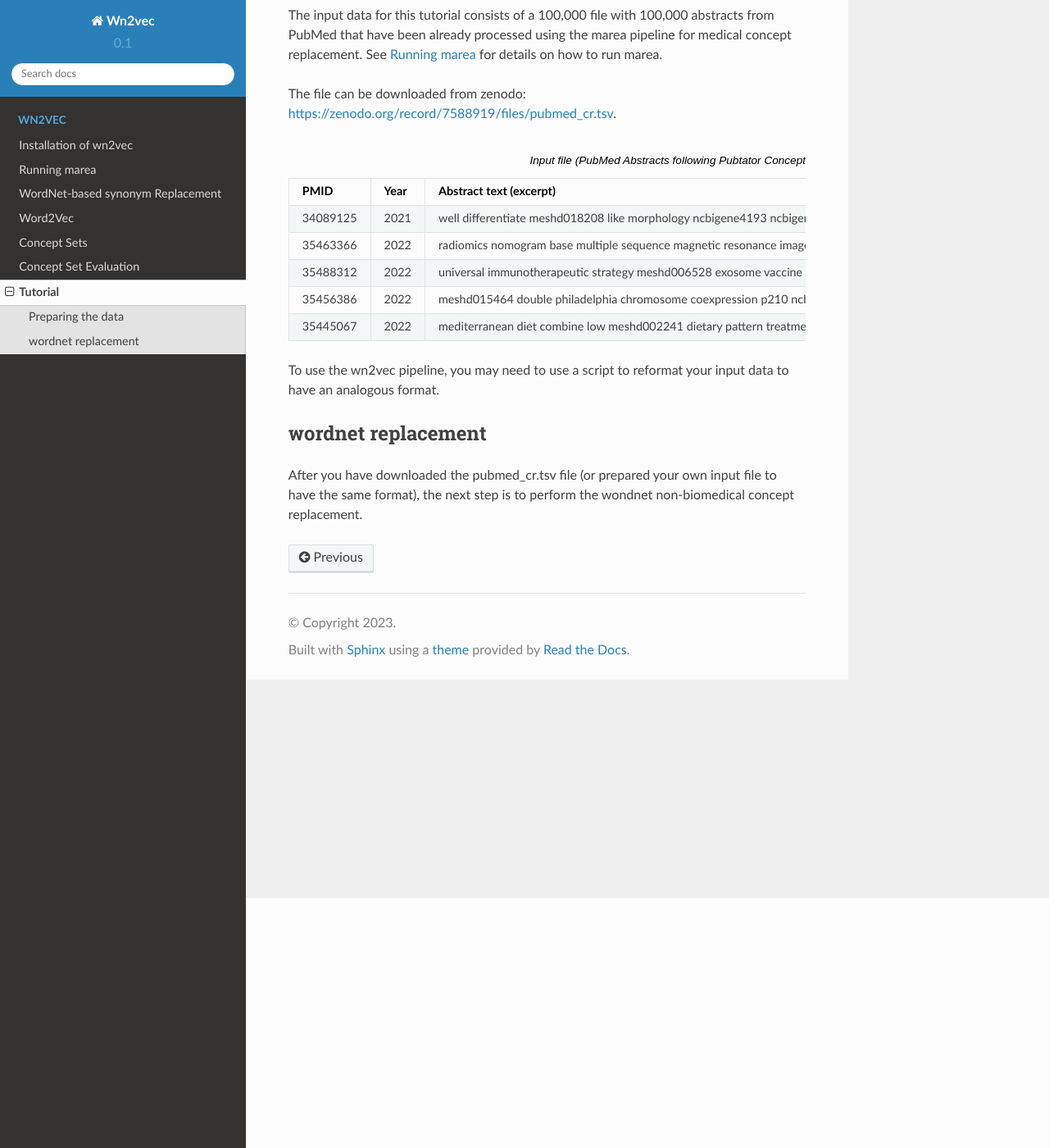
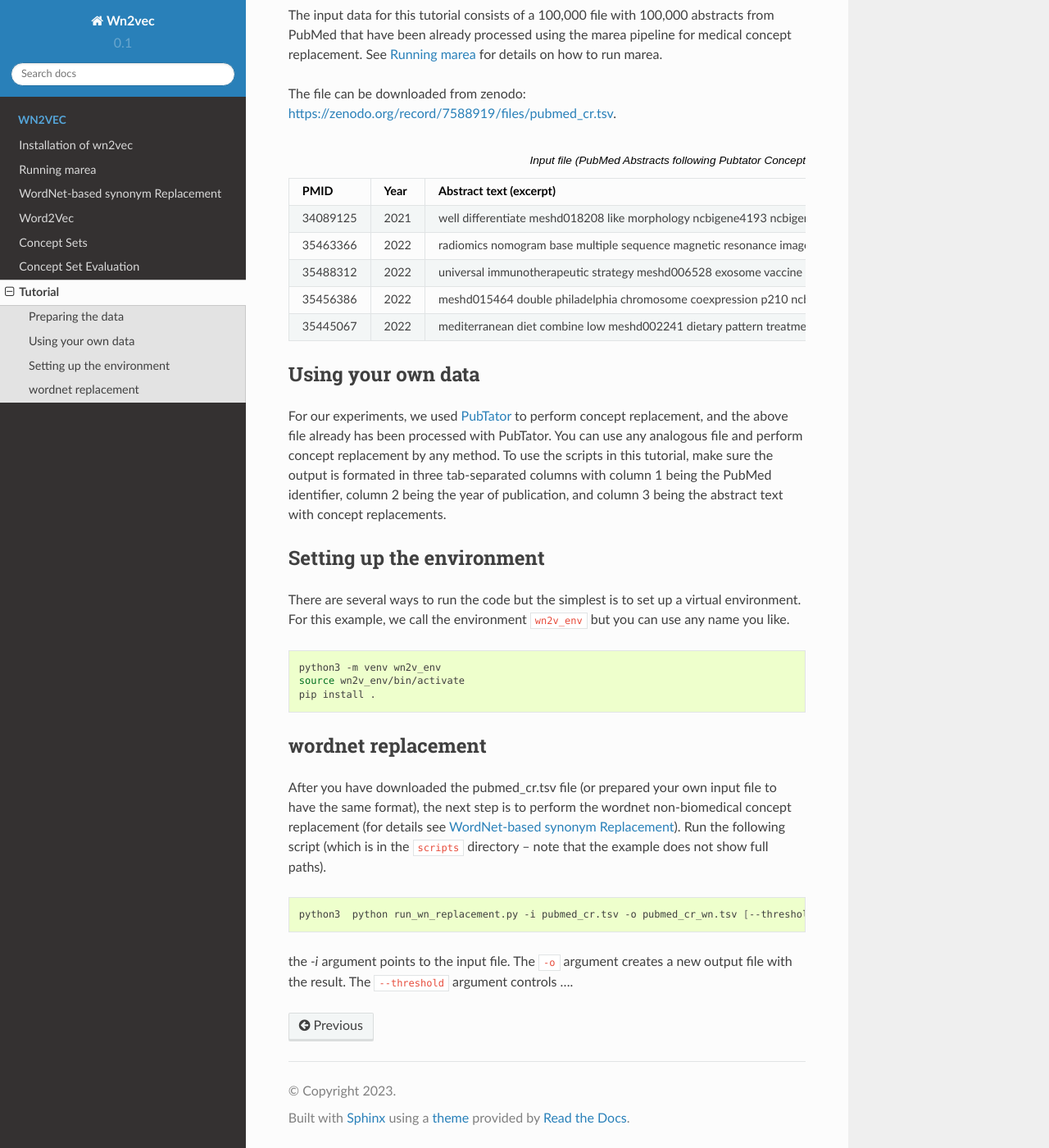
Before and after one commit to TheJacksonLaboratory/wn2vec, a Sphinx documentation site: the page built from docs/tutorial.rst, in a window 1280 px wide and 1400 px high, scrolled down 305 px. Shown: the whole window at 82% size. Built offline with Sphinx 7.4.7 and the Read the Docs theme 2.0.0, drawn with Linux system fonts in a browser that asks for light colours; pages that are not in the unit, such as notebooks, are missing from menus.

Commit message:
updating documentation

```diff
--- a/docs/tutorial.rst
+++ b/docs/tutorial.rst
@@ -22,10 +22,42 @@ The file can be downloaded from zenodo: `https://zenodo.org/record/7588919/files
    :header-rows: 1
    :widths: 20, 20, 260
 
-To use the wn2vec pipeline, you may need to use a script to reformat your input data to have an analogous format.
+
+
+Using your own data
+^^^^^^^^^^^^^^^^^^^
+
+For our experiments, we used `PubTator <https://pubmed.ncbi.nlm.nih.gov/31114887/>`_ to perform concept replacement, and the above file already
+has been processed with PubTator. You can use any analogous file and perform concept replacement by any method. To use the scripts in this tutorial,
+make sure the output is formated in three tab-separated columns with column 1 being the PubMed identifier, column 2 being the year of publication, and column 3 being the
+abstract text with concept replacements.
+
+
+
+Setting up the environment
+^^^^^^^^^^^^^^^^^^^^^^^^^^
+
+There are several ways to run the code but the simplest is to set up a virtual environment. For this example, we call the environment ``wn2v_env`` but you can use any name you like.
+
+.. code-block:: shell
+
+   python3 -m venv wn2v_env
+   source wn2v_env/bin/activate
+   pip install .
+
+
+
 
 wordnet replacement
 ^^^^^^^^^^^^^^^^^^^
 
 After you have downloaded the pubmed_cr.tsv file (or prepared your own input file to have the same format),
-the next step is to perform the wondnet non-biomedical concept replacement.
+the next step is to perform the wordnet non-biomedical concept replacement (for details see :ref:`wnreplacement`). Run the following script (which is in
+the ``scripts`` directory -- note that the example does not show full paths).
+
+
+.. code-block:: shell
+
+   python3  python run_wn_replacement.py -i pubmed_cr.tsv -o pubmed_cr_wn.tsv [--threshold <float>]
+
+the `-i` argument points to the input file. The ``-o`` argument creates a new output file with the result. The ``--threshold`` argument controls ....
```
Also changed, not shown: 1 other file.
